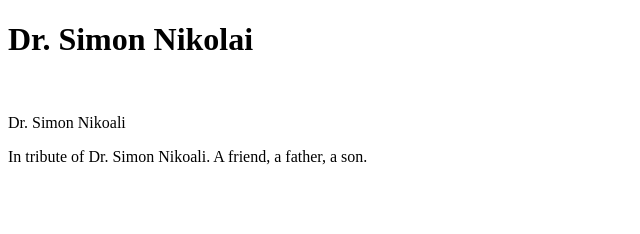
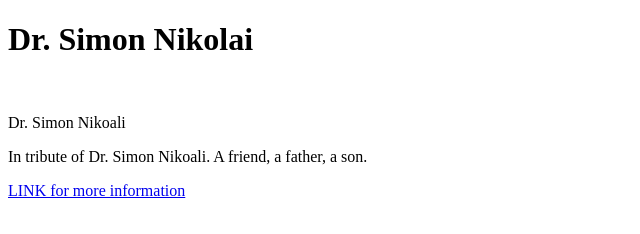
Before and after one commit to kadikbecerrasoliz/microverse1, a plain HTML site: page index.html in a window 1280 px wide. Shown: the whole page, without its empty margins (0-640 px from the left). Drawn offline with Linux system fonts and the light colour scheme.

Commit message:
Story#7 is completed

```diff
--- a/index.html
+++ b/index.html
@@ -1,5 +1,6 @@
 <!DOCTYPE html>
 <html lang="en">
+
 <head>
     <meta charset="UTF-8" />
     <title>Fork Me! FCC: Test Suite Template</title>
@@ -30,8 +31,10 @@
             <p id="tribute-info">
                 In tribute of Dr. Simon Nikoali. A friend, a father, a son.
             </p>
+            <a id="tribute-link" href="#" target="_blank">LINK for more information</a>
         </div>
     </div>
     <script src="js/index.js"></script>
 </body>
+
 </html>
```
Lines whose indentation alone changed are shown as unchanged.
